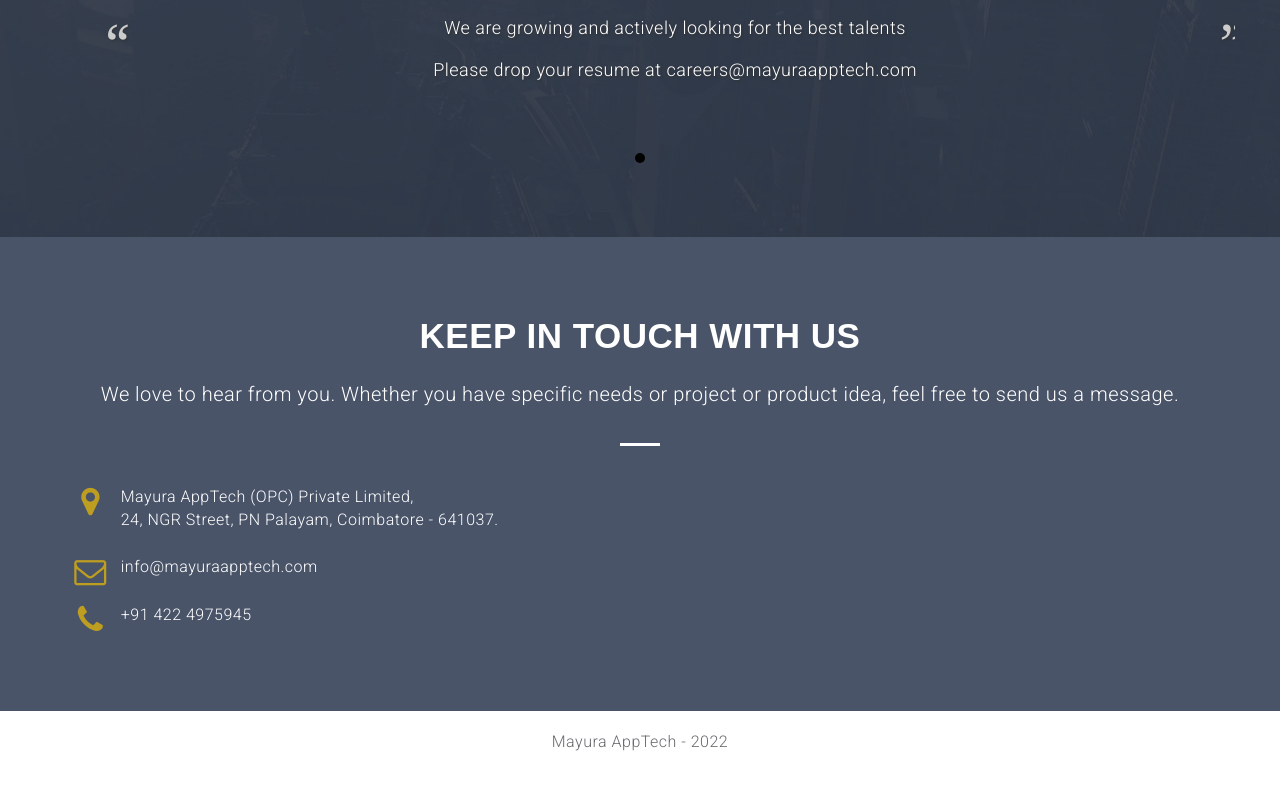
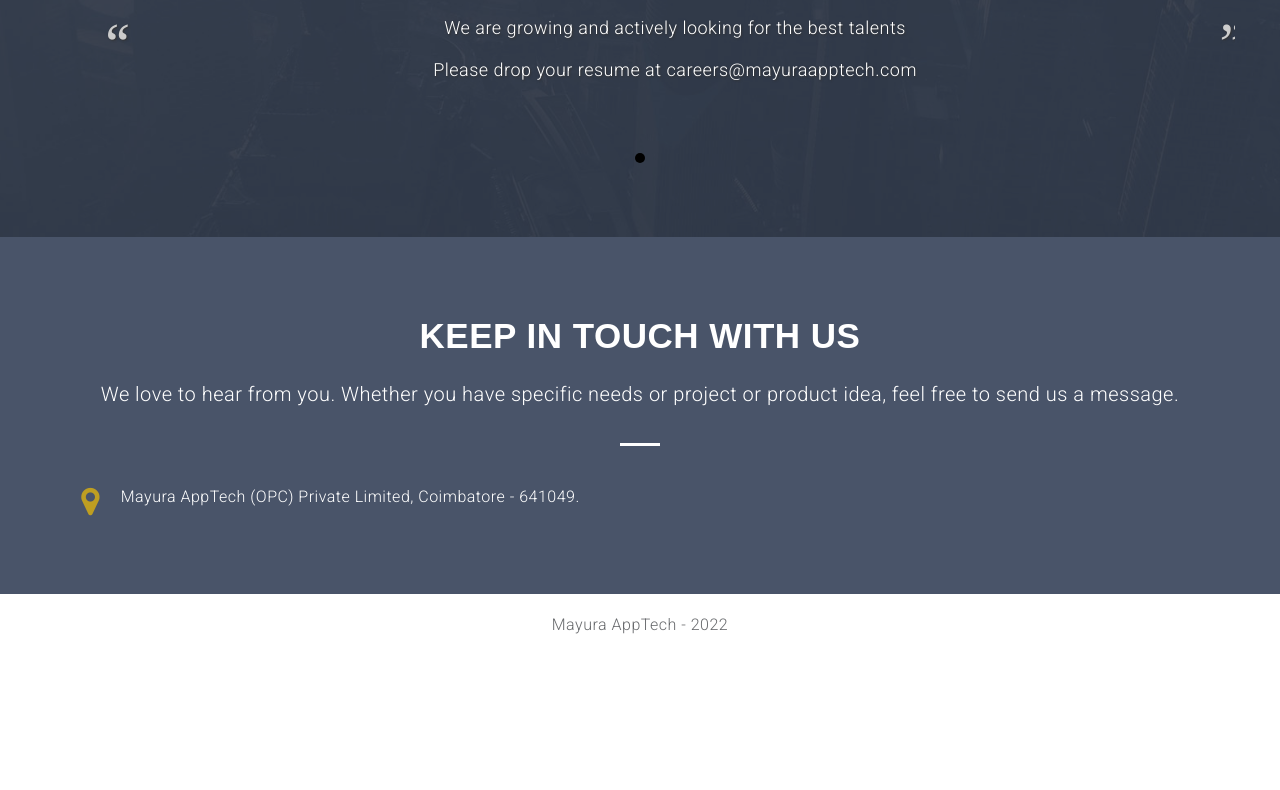
Before and after one commit to mayuraapptech/mayuraapptech.github.io, a plain HTML site: page index.html in a window 1280 px wide. Shown: the part 1865-2655 px from the top of the page. After the commit the page ends 2604 px from the top, so only its background shows below. Drawn offline with Linux system fonts and the light colour scheme.

Commit message:
Update index.html 3

```diff
--- a/index.html
+++ b/index.html
@@ -139,9 +139,7 @@
           </div>
           <div class="col-md-6 col-sm-6 col-xs-12">
             <div class="loction-info white">
-              <p><i class="fa fa-map-marker fa-fw pull-left fa-2x"></i>Mayura AppTech (OPC) Private Limited,<br>24, NGR Street, PN Palayam, Coimbatore - 641037.</p>
-              <p><i class="fa fa-envelope-o fa-fw pull-left fa-2x"></i>info@mayuraapptech.com</p>
-              <p><i class="fa fa-phone fa-fw pull-left fa-2x"></i>+91 422 4975945</p>
+              <p><i class="fa fa-map-marker fa-fw pull-left fa-2x"></i>Mayura AppTech (OPC) Private Limited, Coimbatore - 641049.</p>
             </div>
           </div>
           <div class="col-md-6 col-sm-6 col-xs-12">
```
